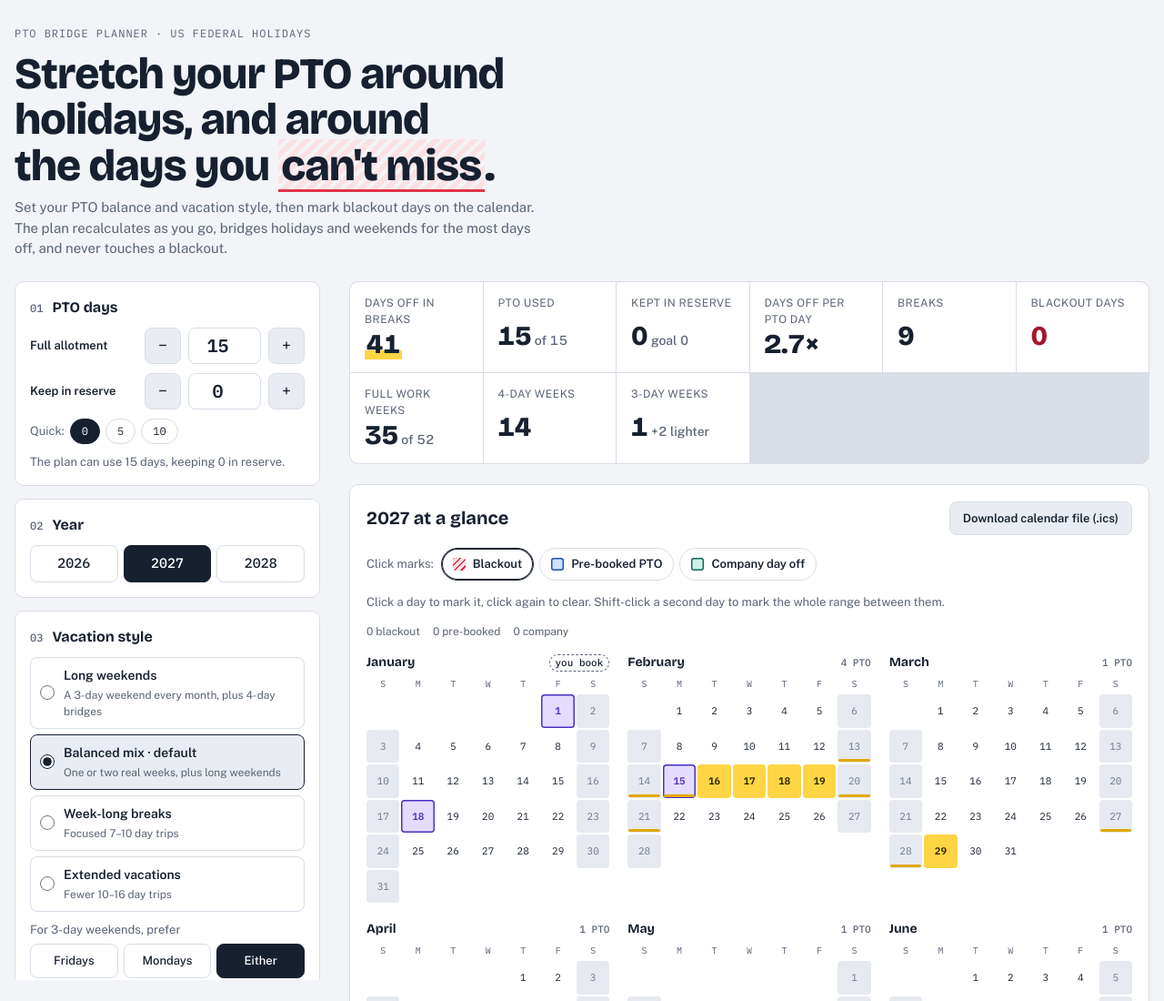
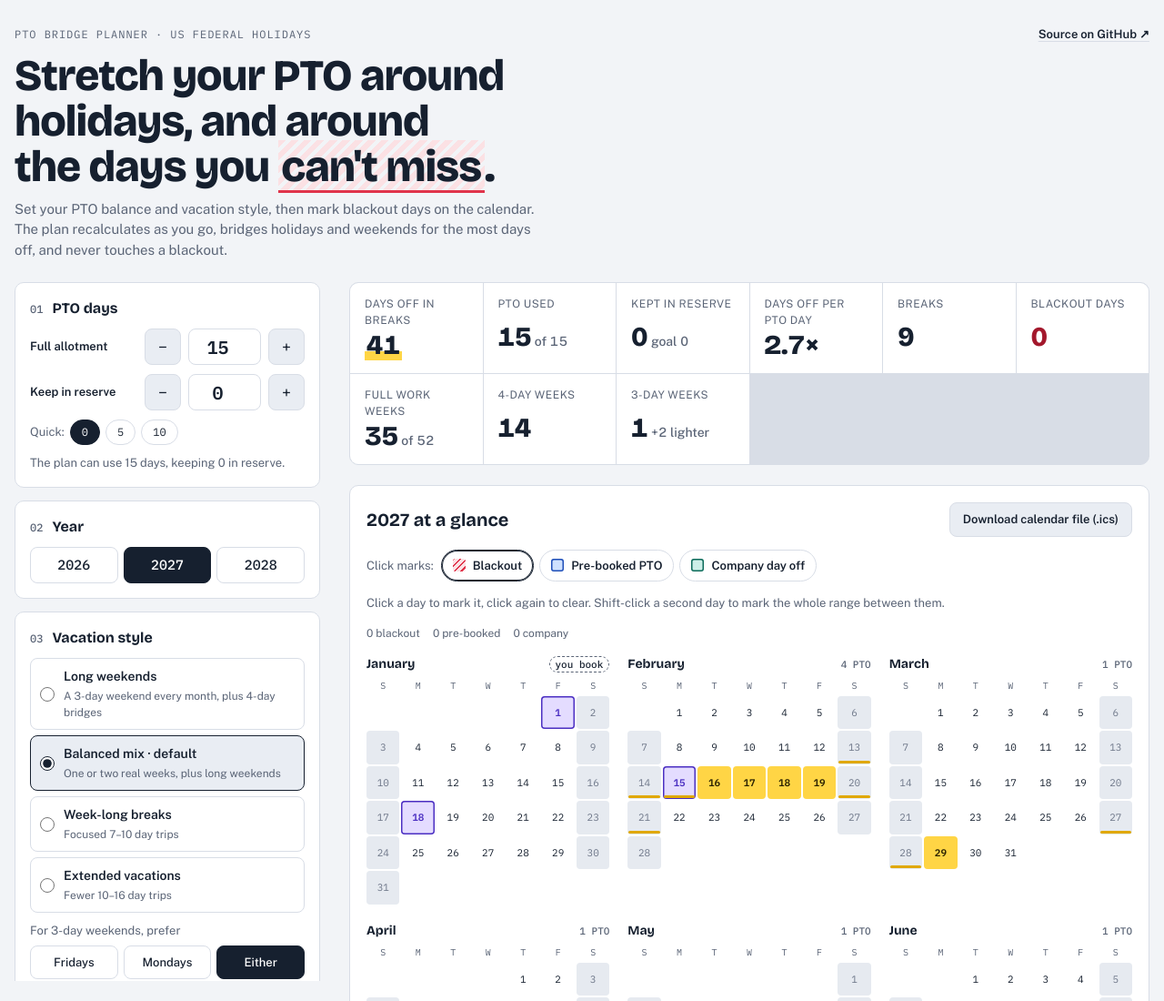
Before and after one commit to jenniferlynparsons/pto-calculator, a plain HTML site: page index.html in a window 1280 px wide. Shown: the top 1100 px of the page at 91% size. Drawn offline with nearby package versions, Linux system fonts and the light colour scheme.

Commit message:
Feat: Add GitHub repository link to header

```diff
--- a/index.html
+++ b/index.html
@@ -47,6 +47,9 @@ h1{font-family:var(--display);font-weight:800;font-size:clamp(28px,4.4vw,48px);l
 h1 mark{background:linear-gradient(transparent 55%, var(--pto) 55%, var(--pto) 92%, transparent 92%);color:inherit;padding:0 .08em}
 h1 s{text-decoration:none;background:repeating-linear-gradient(135deg,var(--blk-soft) 0 6px,transparent 6px 10px);box-shadow:inset 0 -3px 0 var(--blk);padding:0 .08em}
 .lede{color:var(--muted);max-width:64ch;margin:0}
+.top-bar{display:flex;flex-wrap:wrap;justify-content:space-between;align-items:baseline;gap:6px 16px}
+.repo-link{font-size:13px;font-weight:600;color:var(--ink);text-decoration:underline;text-decoration-color:var(--line);text-underline-offset:3px}
+.repo-link:hover{text-decoration-color:var(--ink)}
 
 .shell{display:grid;grid-template-columns:340px minmax(0,1fr);gap:28px;align-items:start}
 @media (max-width:960px){.shell{grid-template-columns:minmax(0,1fr)}}
@@ -195,7 +198,10 @@ h1 s{text-decoration:none;background:repeating-linear-gradient(135deg,var(--blk-
 <body>
 <div class="wrap">
   <header class="top">
-    <div class="eyebrow">PTO Bridge Planner · US federal holidays</div>
+    <div class="top-bar">
+      <div class="eyebrow">PTO Bridge Planner · US federal holidays</div>
+      <a class="repo-link" href="https://github.com/jenniferlynparsons/pto-calculator" target="_blank" rel="noopener">Source on GitHub <span aria-hidden="true">↗</span></a>
+    </div>
     <h1>Stretch your PTO around holidays, and around the days you <s>can't miss</s>.</h1>
     <p class="lede">Set your PTO balance and vacation style, then mark blackout days on the calendar. The plan recalculates as you go, bridges holidays and weekends for the most days off, and never touches a blackout.</p>
   </header>
```
